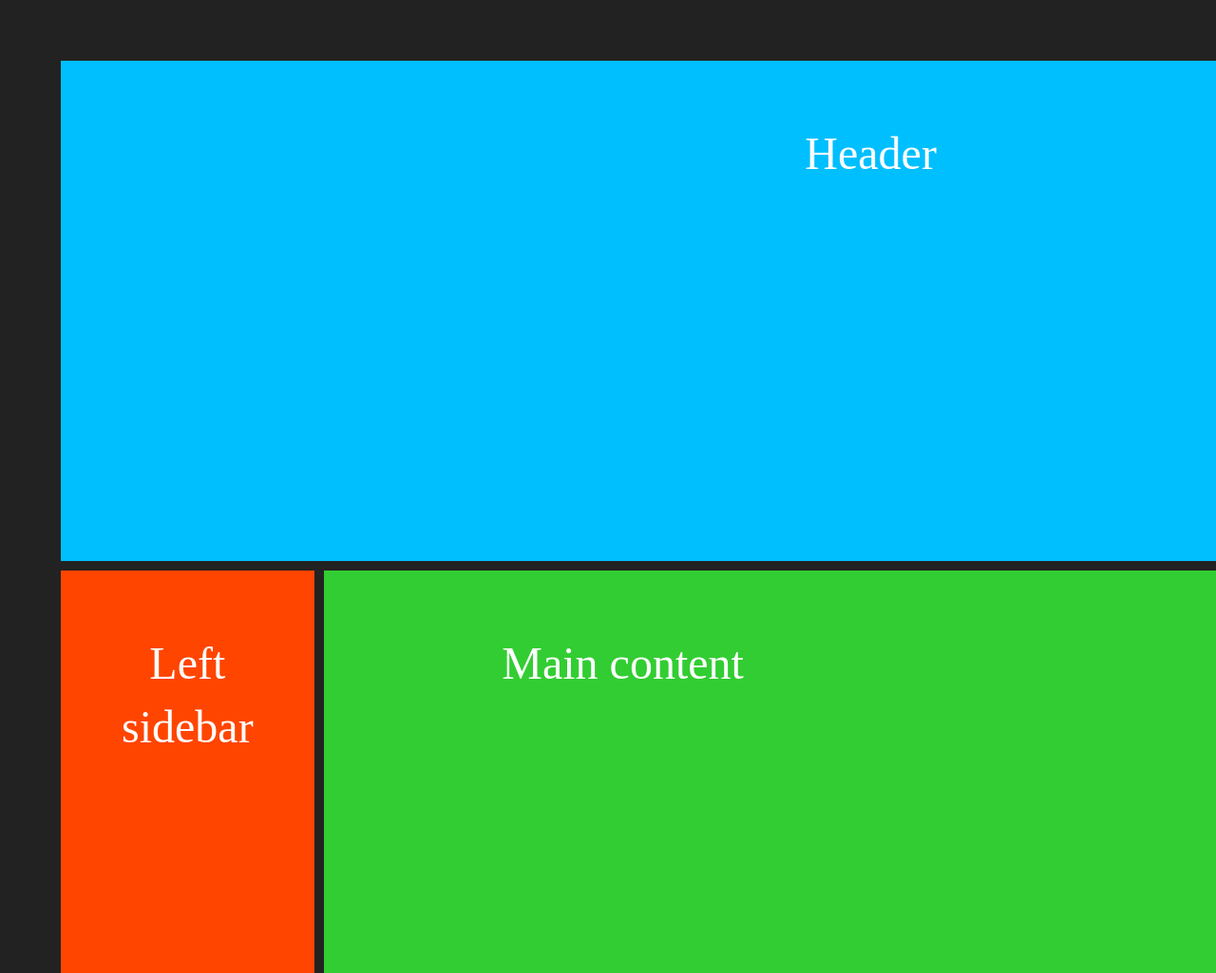
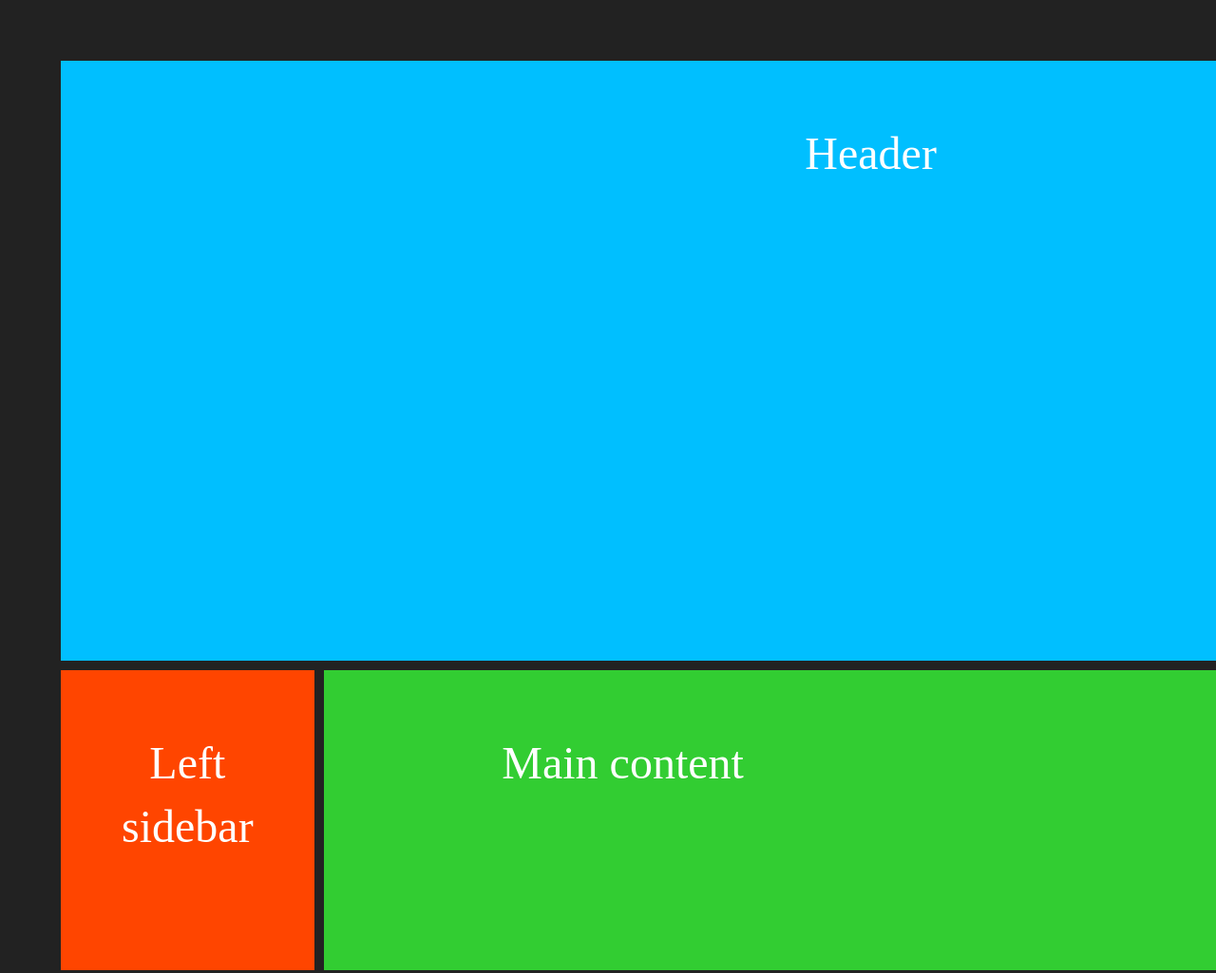
Before and after one commit to Levtrix3/Core_Interaction_Sora_Wong, a website: page projects/css-grid-2.html in a window 1280 px wide. Shown: the top 1025 px of the page at 95% size. Drawn offline with Linux system fonts and the light colour scheme; files that its build step writes are made by us from their sources; files whose address does not match are found by name.

Commit message:
Update main.css

```diff
--- a/css/main.css
+++ b/css/main.css
@@ -71,7 +71,7 @@ main {
                        "left main right"
                        "footer footer footer";
   grid-template-columns: 1fr 1fr 1fr;
-  grid-template-rows: 1fr 1fr 1fr;
+  grid-template-rows: 2fr 1fr 2fr;
   grid-gap: 10px 10px;
 }
 
```
